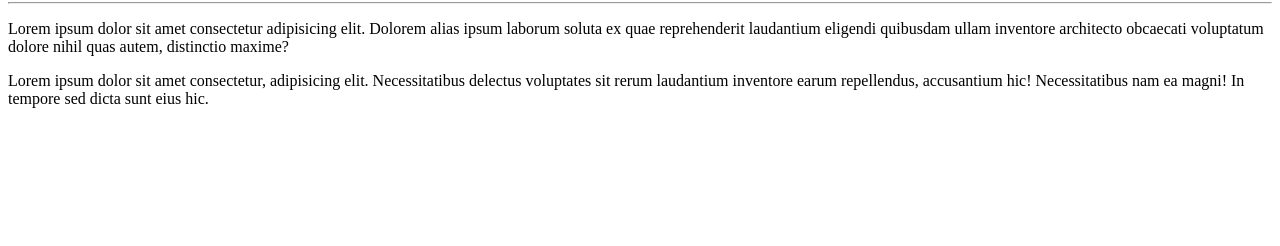
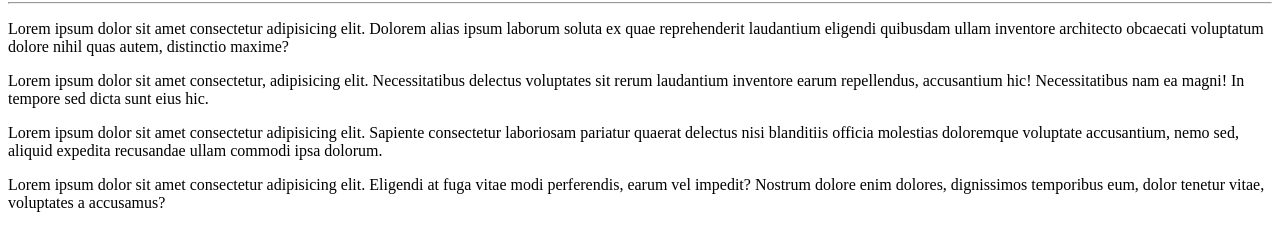
Before and after one commit to JeanViscki/Ola-Mundo, a plain HTML site: page Site-Exemplo/index.html in a window 1280 px wide. Shown: the part 78-324 px from the top of the page. Drawn offline with Linux system fonts and the light colour scheme.

Commit message:
Update index.html

```diff
--- a/Site-Exemplo/index.html
+++ b/Site-Exemplo/index.html
@@ -10,5 +10,8 @@
     <hr>
     <p>Lorem ipsum dolor sit amet consectetur adipisicing elit. Dolorem alias ipsum laborum soluta ex quae reprehenderit laudantium eligendi quibusdam ullam inventore architecto obcaecati voluptatum dolore nihil quas autem, distinctio maxime?</p>
     <p>Lorem ipsum dolor sit amet consectetur, adipisicing elit. Necessitatibus delectus voluptates sit rerum laudantium inventore earum repellendus, accusantium hic! Necessitatibus nam ea magni! In tempore sed dicta sunt eius hic.</p>
+    <p>Lorem ipsum dolor sit amet consectetur adipisicing elit. Sapiente consectetur laboriosam pariatur quaerat delectus nisi blanditiis officia molestias doloremque voluptate accusantium, nemo sed, aliquid expedita recusandae ullam commodi ipsa dolorum.
+    </p>
+    <p>Lorem ipsum dolor sit amet consectetur adipisicing elit. Eligendi at fuga vitae modi perferendis, earum vel impedit? Nostrum dolore enim dolores, dignissimos temporibus eum, dolor tenetur vitae, voluptates a accusamus?</p>
 </body>
 </html>
```
